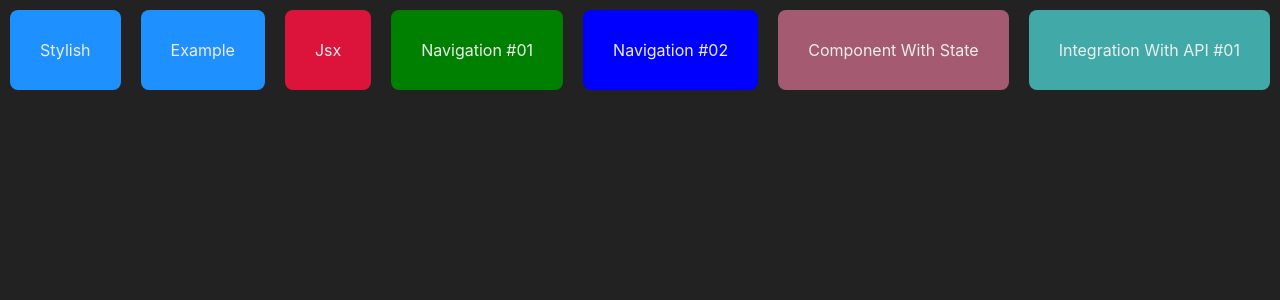
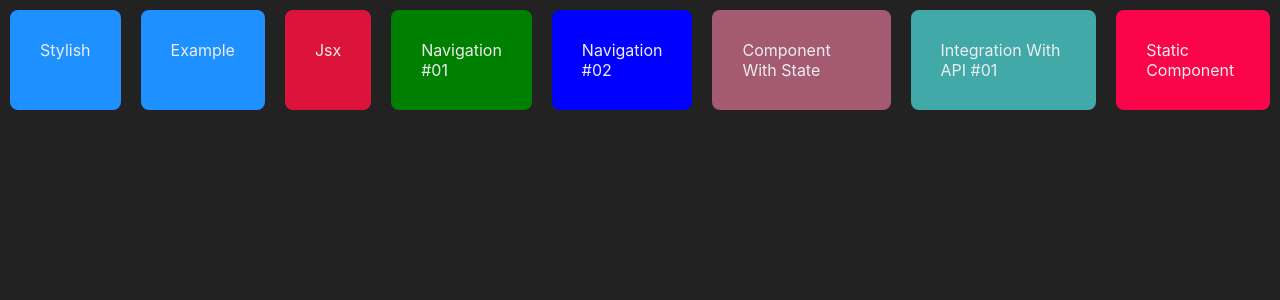
Before and after one commit to AlbertoParente/study-react-nextjs, a Next.js app: page / in a window 1280 px wide. Shown: the top 300 px of the page. Built offline with nearby package versions, Linux system fonts and the light colour scheme.

Commit message:
Adding Rendering

```diff
--- a/src/components/Navigate.jsx
+++ b/src/components/Navigate.jsx
@@ -3,7 +3,7 @@
 
 export default function Navigate(props) {
     return (
-        <Link href={props.destiny}>
+        <Link href={props.destiny} passHref>
             <div className={styles.navigate} style={{
                 backgroundColor: props.color ?? 'dodgerblue'
             }}>
--- a/src/pages/index.jsx
+++ b/src/pages/index.jsx
@@ -12,6 +12,7 @@
             <Navigate text="Navigation #02" destiny="/client/ce/123" color="blue"/>
             <Navigate text="Component With State" destiny="/state" color="#a45b71"/>
             <Navigate text="Integration With API #01" destiny="/integration1" color="#42a9a9"/>
+            <Navigate text="Static Component" destiny="/estatic" color="#fa054a"/>
         </div>
     )
 }
```
Also changed, not shown: src/pages/static.jsx (added, +17 -0 lines).
